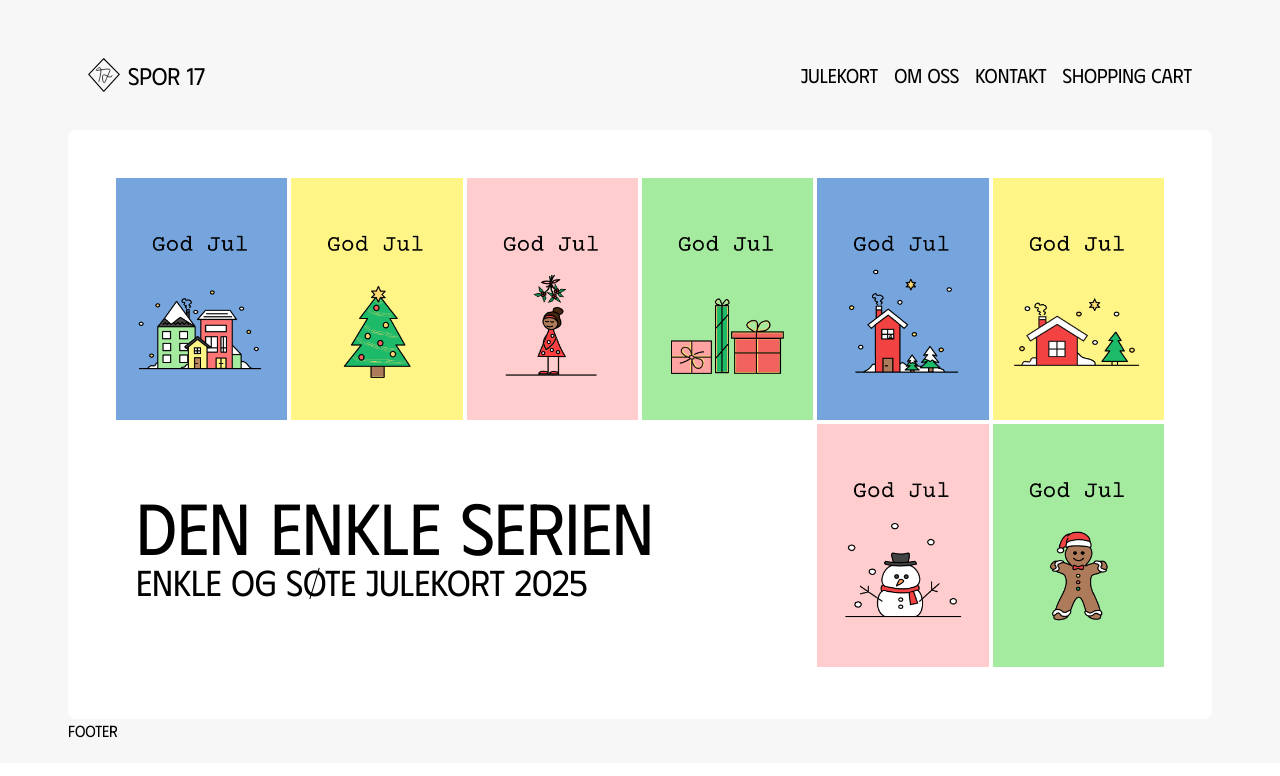
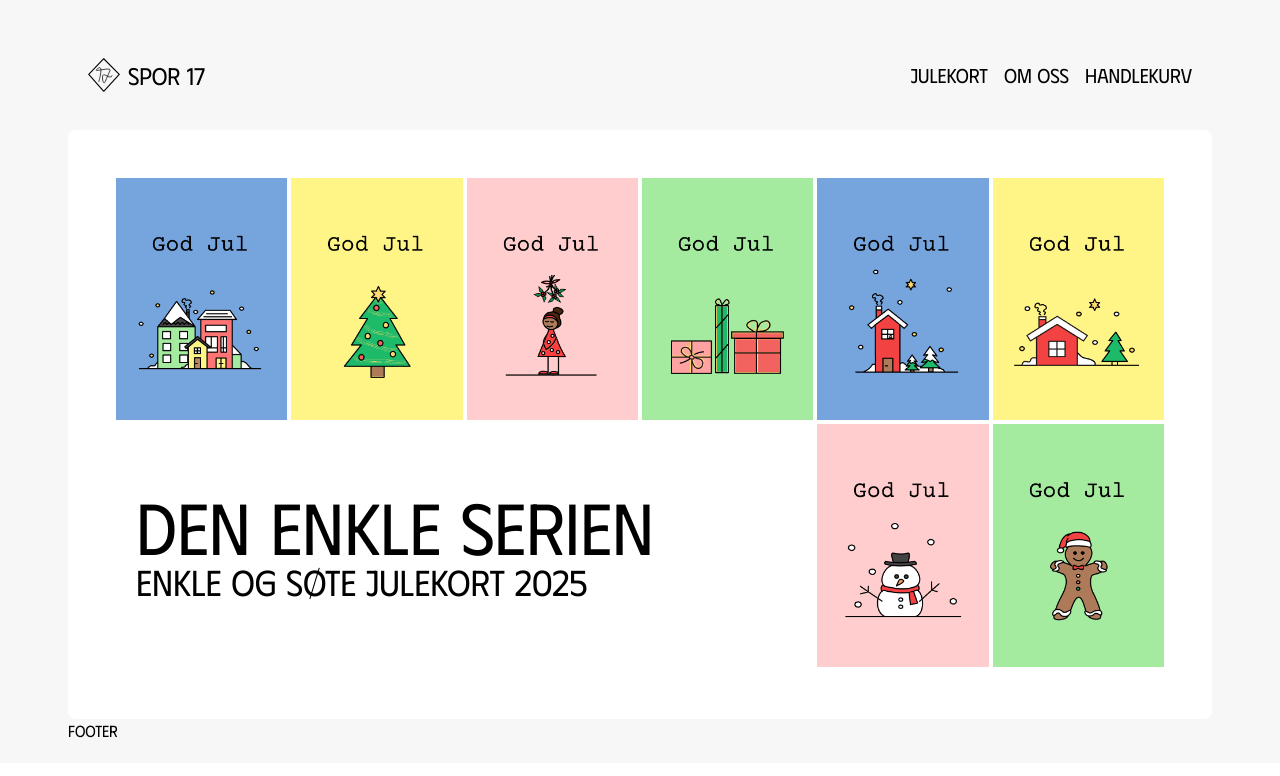
Before and after one commit to LillKonst/spor17, a React (Vite) app: page / in a window 1280 px wide. Shown: the top 776 px of the page. Built offline with nearby package versions, Linux system fonts and the light colour scheme; no server answers.

Commit message:
meny complete

```diff
--- a/src/components/Layout/Header/Header.tsx
+++ b/src/components/Layout/Header/Header.tsx
@@ -73,13 +73,8 @@ export default function Header() {
             </Link>
           </li>
           <li>
-             <Link to="/Contact">
-            Kontakt
-            </Link>
-          </li>
-          <li>
             <Link to="cart">
-            Shopping Cart
+            Handlekurv
             </Link>
           </li>
         </ul>
```
